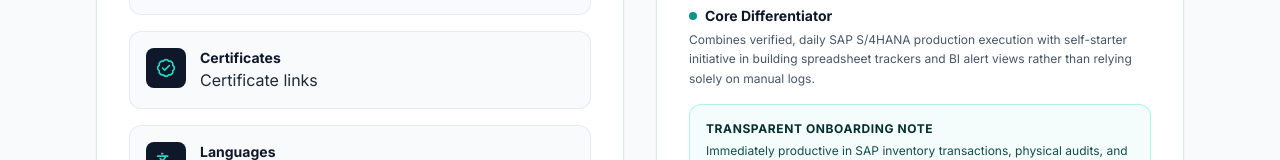
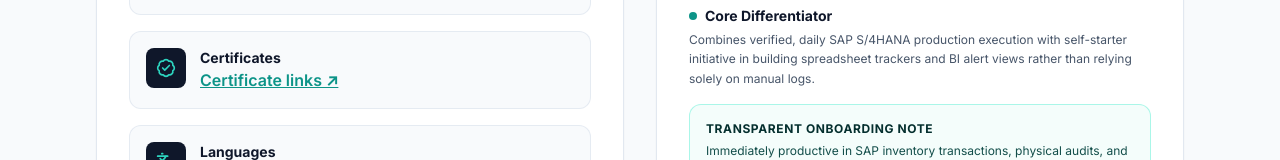
Before and after one commit to lancegabealcantara/lancealcantara.github.io, a plain HTML site: page index.html in a window 1280 px wide. Shown: the part 4334-4494 px from the top of the page. Drawn offline with nearby package versions, Linux system fonts and the light colour scheme.

Commit message:
Update index.html

```diff
--- a/index.html
+++ b/index.html
@@ -595,9 +595,8 @@
             </div>
             <div class="min-w-0">
             <h3 class="font-bold text-slate-900 text-sm">Certificates</h3>
-            <a href="https://drive.google.com/drive/folders/1YlurK89rpXSLHguf3GKP7zzMkEm82s-x?usp=drive_link" target="_blank" rel="noopener noreferrer">
-    Certificate links
- 	    </a>
+            <a href="https://drive.google.com/drive/folders/1YlurK89rpXSLHguf3GKP7zzMkEm82s-x?usp=drive_link" target="_blank" rel="noopener noreferrer" style="color: #0d9488; font-weight: 600; text-decoration: underline;"> Certificate links &nearr;
+	    </a>
             </div>
             </div>
 
```
